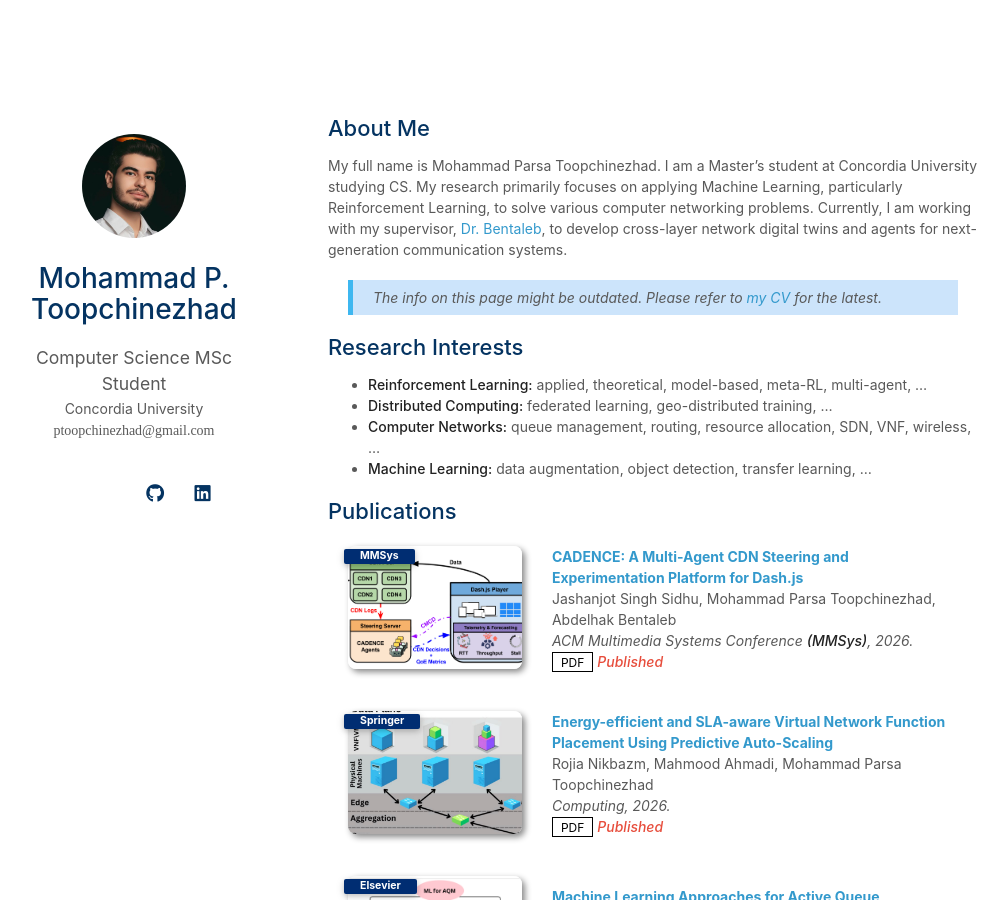
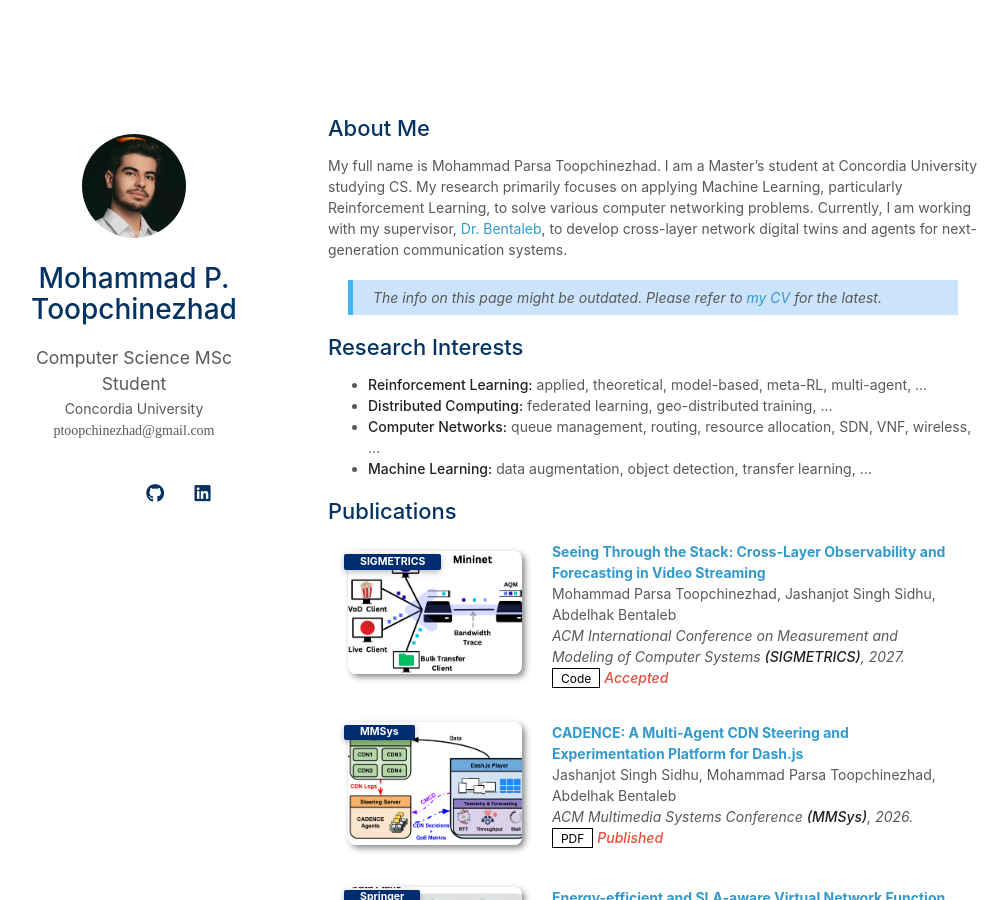
Before and after one commit to Procedurally-Generated-Human/Procedurally-Generated-Human.github.io, a Jekyll site: the page built from index.md, in a window 1280 px wide and 900 px high. Shown: the whole window, without its empty margins (142-1149 px from the left). Built offline with Jekyll 4.4.1, drawn with Linux system fonts in a browser that asks for light colours; a style sheet for code colours, icons or effects is not loaded; our own code applies the rules of GitHub Pages for plain Markdown files.

Commit message:
Add Seeing Through the Stack (SIGMETRICS '27, accepted)
Paper titles now fall back to the project page or code link when there is no PDF yet.

Co-Authored-By: Claude Opus 5.5 <noreply@anthropic.com>
Claude-Session: https://claude.ai/code/session_01NEyid8irJAq7Vxss2XiwFv

```diff
--- a/_data/publications.yml
+++ b/_data/publications.yml
@@ -1,4 +1,12 @@
 main:
+
+  - title: "Seeing Through the Stack: Cross-Layer Observability and Forecasting in Video Streaming"
+    authors: Mohammad Parsa Toopchinezhad, Jashanjot Singh Sidhu, Abdelhak Bentaleb
+    conference_short: SIGMETRICS
+    conference: ACM International Conference on Measurement and Modeling of Computer Systems <strong>(SIGMETRICS)</strong>, 2027.
+    code: https://github.com/Procedurally-Generated-Human/Cross-Layer-Video-Streaming-Data-Generator
+    image: ./assets/img/cross-layer.png
+    notes: Accepted
 
   - title: "CADENCE: A Multi-Agent CDN Steering and Experimentation Platform for Dash.js"
     authors: Jashanjot Singh Sidhu, Mohammad Parsa Toopchinezhad, Abdelhak Bentaleb
--- a/_includes/publications.md
+++ b/_includes/publications.md
@@ -16,7 +16,7 @@
     {% endif %}
   </div>
   <div class="col-sm-9" style="position: relative;padding-right: 15px;padding-left: 20px;">
-      <div class="title"><a href="{{ link.pdf }}">{{ link.title }}</a></div>
+      <div class="title"><a href="{{ link.pdf | default: link.page | default: link.code }}">{{ link.title }}</a></div>
       <div class="author">{{ link.authors }}</div>
       <div class="periodical"><em>{{ link.conference }}</em>
       </div>
```
Also changed, not shown: assets/img/cross-layer.png (added).
